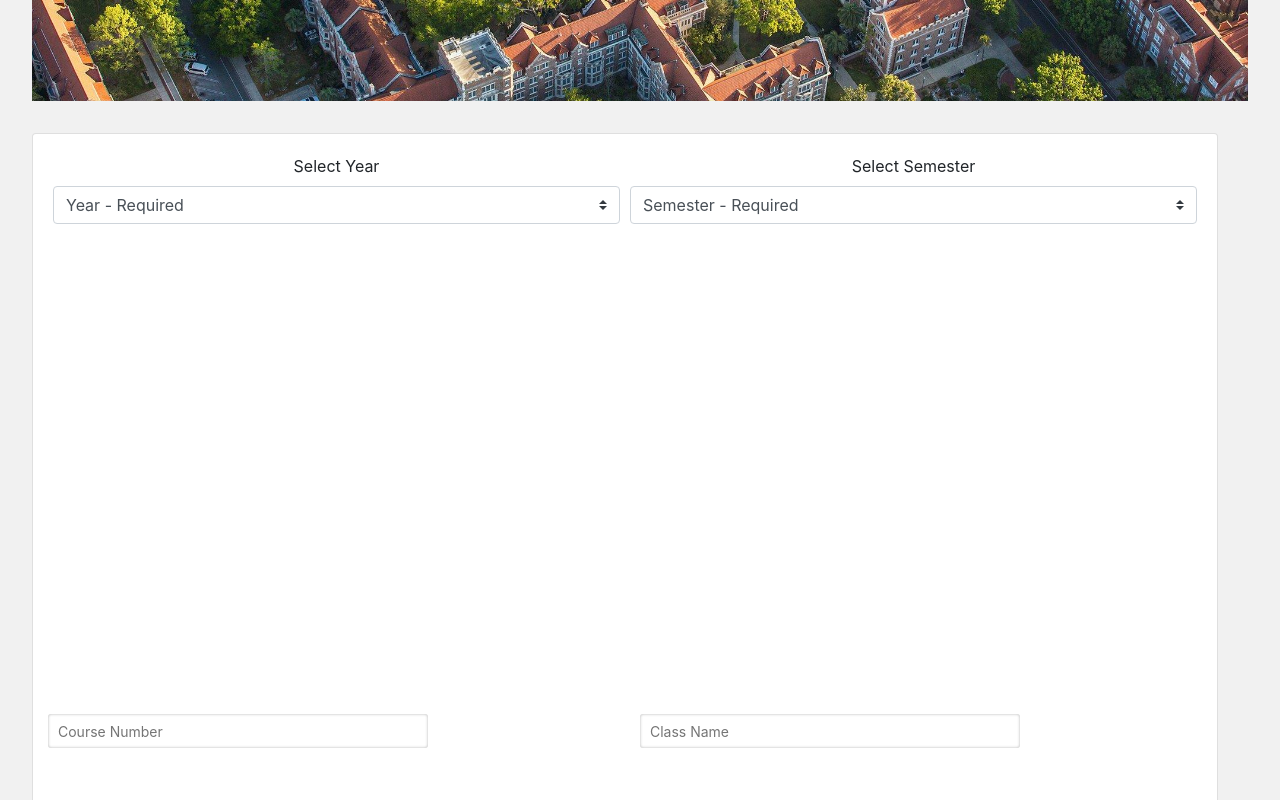
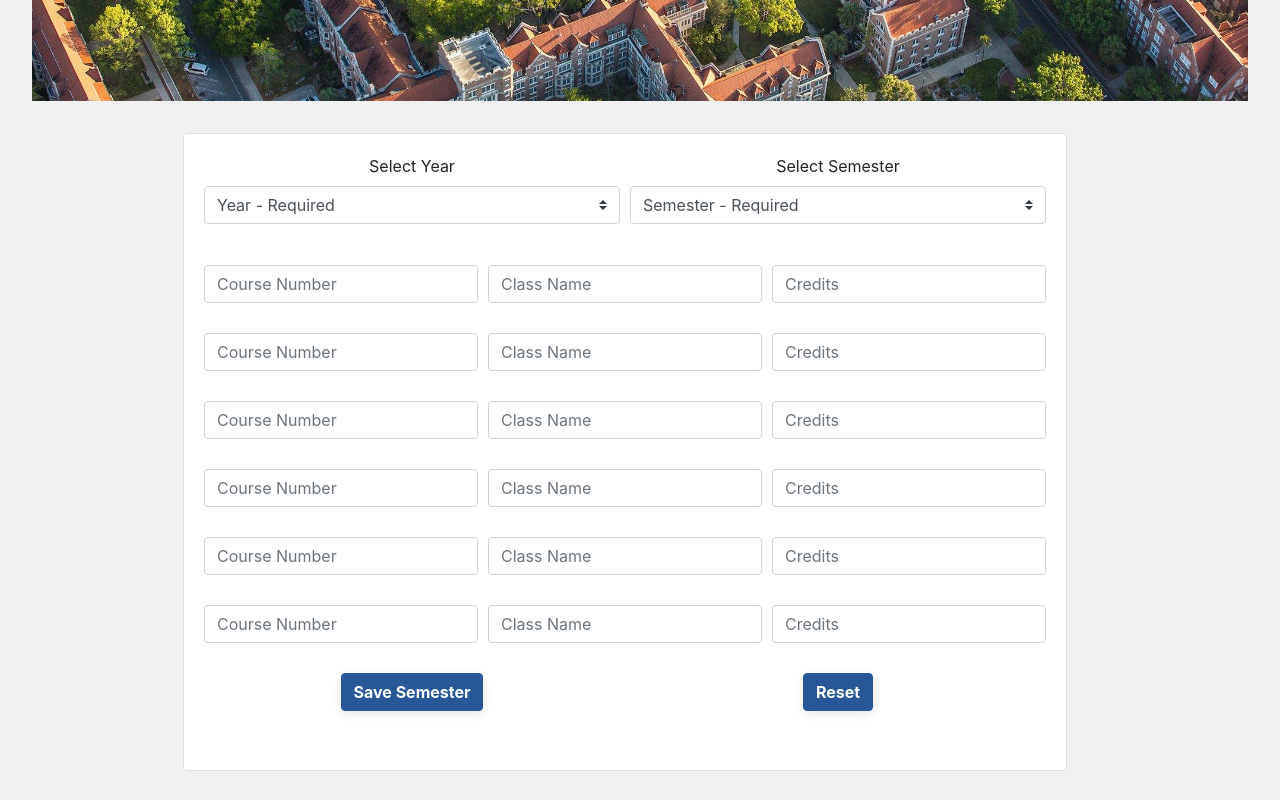
Before and after one commit to frongilloz/SmartSchedule, a React (Create React App) app in the folder ss-app/front/: page /four-year-plan in a window 1280 px wide. Shown: the part 360-1160 px from the top of the page. Built offline with nearby package versions, Linux system fonts and the light colour scheme.

Commit message:
Updated spacing and added msg popup

```diff
--- a/ss-app/front/src/components/Pages/Four_Year.js
+++ b/ss-app/front/src/components/Pages/Four_Year.js
@@ -1,4 +1,4 @@
-import React , { Component } from 'react';
+import React , { Component, useEffect, useState } from 'react';
 import { Form, Col, Card, Button, Row, Container} from 'react-bootstrap';
 import './basic.css';
 
@@ -123,6 +123,15 @@ const Four_Year = props => {
     console.log('Reset Clicked');
   };
 
+  useEffect(() => {
+    let loginMsg = document.getElementById('loginMsg');
+    loginMsg.style.display = 'none';
+
+    if (props.displayMsg) {
+      loginMsg.style.display = 'block';
+    }
+  }, [props.displayMsg]);
+
   return (
   <div className="App">
     <header className='masthead'>
@@ -163,87 +172,112 @@ const Four_Year = props => {
     </Form.Group>
     </Col>
   </Form.Row>
-  <div class="row justify-content-center">
-  <div >
-  <table class = "table_custom">
+
+<table>
+<div class='h_cl_num'>
+  <div class='h_c2'>
     <Form.Row >
     <Col>
-      <input size="sm" type="text" placeholder="Course Number" id = 'CourseNum1' onChange = {CourseNum1} />
+      <Form.Control     placeholder="Course Number" id = 'CourseNum1' onChange = {CourseNum1} />
       </Col>
       <Col>
-      <input size="sm" type="text" placeholder="Class Name" id = 'CourseName1' onChange = {CourseName1}/>
+      <Form.Control     placeholder="Class Name" id = 'CourseName1' onChange = {CourseName1}/>
       </Col>
       <Col>
-      <input size="sm" type="text" placeholder="Credits" id = 'CourseCred1' onChange = {CourseCred1} />
+      <Form.Control     placeholder="Credits" id = 'CourseCred1' onChange = {CourseCred1} />
       </Col>
     </Form.Row>
+    </div>
+
+    <div class='h_c2'>
     <Form.Row>
       <Col>
-      <input size="sm" type="text" placeholder="Course Number" id = 'CourseNum2' onChange = {CourseNum2} />
+      <Form.Control    placeholder="Course Number" id = 'CourseNum2' onChange = {CourseNum2} />
       </Col>
       <Col>
-      <input size="sm" type="text" placeholder="Class Name" id = 'CourseName2' onChange = {CourseName2} />
+      <Form.Control     placeholder="Class Name" id = 'CourseName2' onChange = {CourseName2} />
       </Col>
       <Col>
-      <input size="sm" type="text" placeholder="Credits" id = 'CourseCred2' onChange = {CourseCred2}/>
+      <Form.Control    placeholder="Credits" id = 'CourseCred2' onChange = {CourseCred2}/>
       </Col>
     </Form.Row>
-    <Row>
+    </div>
+
+    <div class='h_c2'>
+    <Form.Row>
       <Col>
-      <Form.Control size="sm" type="text" placeholder="Course Number" id = 'CourseNum3' onChange = {CourseNum3} />
+      <Form.Control      placeholder="Course Number" id = 'CourseNum3' onChange = {CourseNum3} />
       </Col>
       <Col>
-      <Form.Control size="sm" type="text" placeholder="Class Name" id = 'CourseName3' onChange = {CourseName3}/>
+      <Form.Control      placeholder="Class Name" id = 'CourseName3' onChange = {CourseName3}/>
       </Col>
       <Col>
-      <Form.Control size="sm" type="text" placeholder="Credits" id = 'CourseCred3' onChange = {CourseCred3}/>
+      <Form.Control      placeholder="Credits" id = 'CourseCred3' onChange = {CourseCred3}/>
       </Col>
-    </Row>
-    <Row>
+    </Form.Row>
+    </div>
+
+    <div class='h_c2'>
+    <Form.Row>
       <Col>
-      <Form.Control size="sm" type="text" placeholder="Course Number" id = 'CourseNum4' onChange = {CourseNum4} />
+      <Form.Control      placeholder="Course Number" id = 'CourseNum4' onChange = {CourseNum4} />
       </Col>
       <Col>
-      <Form.Control size="sm" type="text" placeholder="Class Name" id = 'CourseName4' onChange = {CourseName4}/>
+      <Form.Control      placeholder="Class Name" id = 'CourseName4' onChange = {CourseName4}/>
       </Col>
       <Col>
-      <Form.Control size="sm" type="text" placeholder="Credits" id = 'CourseCred4' onChange = {CourseCred4} />
+      <Form.Control      placeholder="Credits" id = 'CourseCred4' onChange = {CourseCred4} />
       </Col>
-    </Row>
-    <Row>
+    </Form.Row>
+    </div>
+
+    <div class='h_c2'>
+    <Form.Row>
       <Col>
-      <Form.Control size="sm" type="text" placeholder="Course Number" id = 'CourseNum5' onChange = {CourseNum5} />
+      <Form.Control      placeholder="Course Number" id = 'CourseNum5' onChange = {CourseNum5} />
       </Col>
       <Col>
-      <Form.Control size="sm" type="text" placeholder="Class Name" id = 'CourseName5' onChange = {CourseName5}/>
+      <Form.Control      placeholder="Class Name" id = 'CourseName5' onChange = {CourseName5}/>
       </Col>
       <Col>
-      <Form.Control size="sm" type="text" placeholder="Credits" id = 'CourseCred5' onChange = {CourseCred5} />
+      <Form.Control      placeholder="Credits" id = 'CourseCred5' onChange = {CourseCred5} />
       </Col>
-    </Row>
-    <Row>
+    </Form.Row>
+    </div>
+
+    <div class='h_c2'>
+    <Form.Row>
       <Col >
-      <Form.Control size="sm" type="text" placeholder="Course Number" id = 'CourseNum6' onChange = {CourseNum6}/>
+      <Form.Control      placeholder="Course Number" id ='CourseNum6' onChange = {CourseNum6}/>
       </Col>
       <Col>
-      <Form.Control size="sm" type="text" placeholder="Class Name" id = 'CourseName6' onChange = {CourseName6}/>
+      <Form.Control      placeholder="Class Name" id = 'CourseName6' onChange = {CourseName6}/>
       </Col>
       <Col>
-      <Form.Control size="sm" type="text" placeholder="Credits" id = 'CourseCred6' onChange = {CourseCred6}/>
+      <Form.Control      placeholder="Credits" id = 'CourseCred6' onChange = {CourseCred6}/>
       </Col>
-    </Row>
-    </table>
+    </Form.Row>
     </div>
-  </div>
-  <Row>
+
+    <div class='h_c2'>
+    <Form.Row>
       <Col>
       <button class="btn btn-primary" type="submit" onClick = {SubmitClicked}>Save Semester</button>
       </Col>
       <Col>
-    <input class="btn btn-primary" type="reset" value="Reset"  onClick = {ResetClicked}></input>
+      <button class="btn btn-primary" type="reset" value="Reset"  onClick = {ResetClicked}>Reset</button>
       </Col>
-  </Row>
+    </Form.Row>
+    </div>
+</div>
+</table>
+
 </Form>
+      &nbsp;
+      <div className='alert alert-success' id='loginMsg'>
+        <strong>Four Year Plan Successfuly Updated!</strong>
+      </div>
+
     </Card>
   </div>
   </div>
--- a/ss-app/front/src/components/Pages/basic.css
+++ b/ss-app/front/src/components/Pages/basic.css
@@ -10,6 +10,10 @@
     padding-top: 10px;
   }
 
+  .h_c2 {
+    padding-top: 15px;
+    padding-bottom: 15px;
+  }
 
   .video_p {
     padding-left: 20px;
@@ -81,7 +85,6 @@
 
 
   .table_custom{
-
     border: 1px #737d96;
   }
 
--- a/ss-app/front/src/components/pages.js
+++ b/ss-app/front/src/components/pages.js
@@ -385,6 +385,8 @@ export const Four_Year = props => {
   var [CCred5, setCCred5] = useState('');
   var [CCred6, setCCred6] = useState('');
 
+  const [displayMsg, setDisplayMsg] = useState(false);
+
   const SemChoice = value => {
     setSemC(value);
     console.log('SemChoice() called, value: ', value);
@@ -606,6 +608,7 @@ export const Four_Year = props => {
       if (s.status == 200) {
         setReload(true);
       }*/
+      setDisplayMsg(true);
     } catch (err) {
       return false;
     }
@@ -647,6 +650,7 @@ export const Four_Year = props => {
           addCCRED4Update = {addCCRED4Update}
           addCCRED5Update = {addCCRED5Update}
           addCCRED6Update = {addCCRED6Update}
+          displayMsg={displayMsg}
       />
   );
 
```
Also changed, not shown: 1 other file (tests, documents, lock files or other folders). Lines whose indentation alone changed are shown as unchanged.
